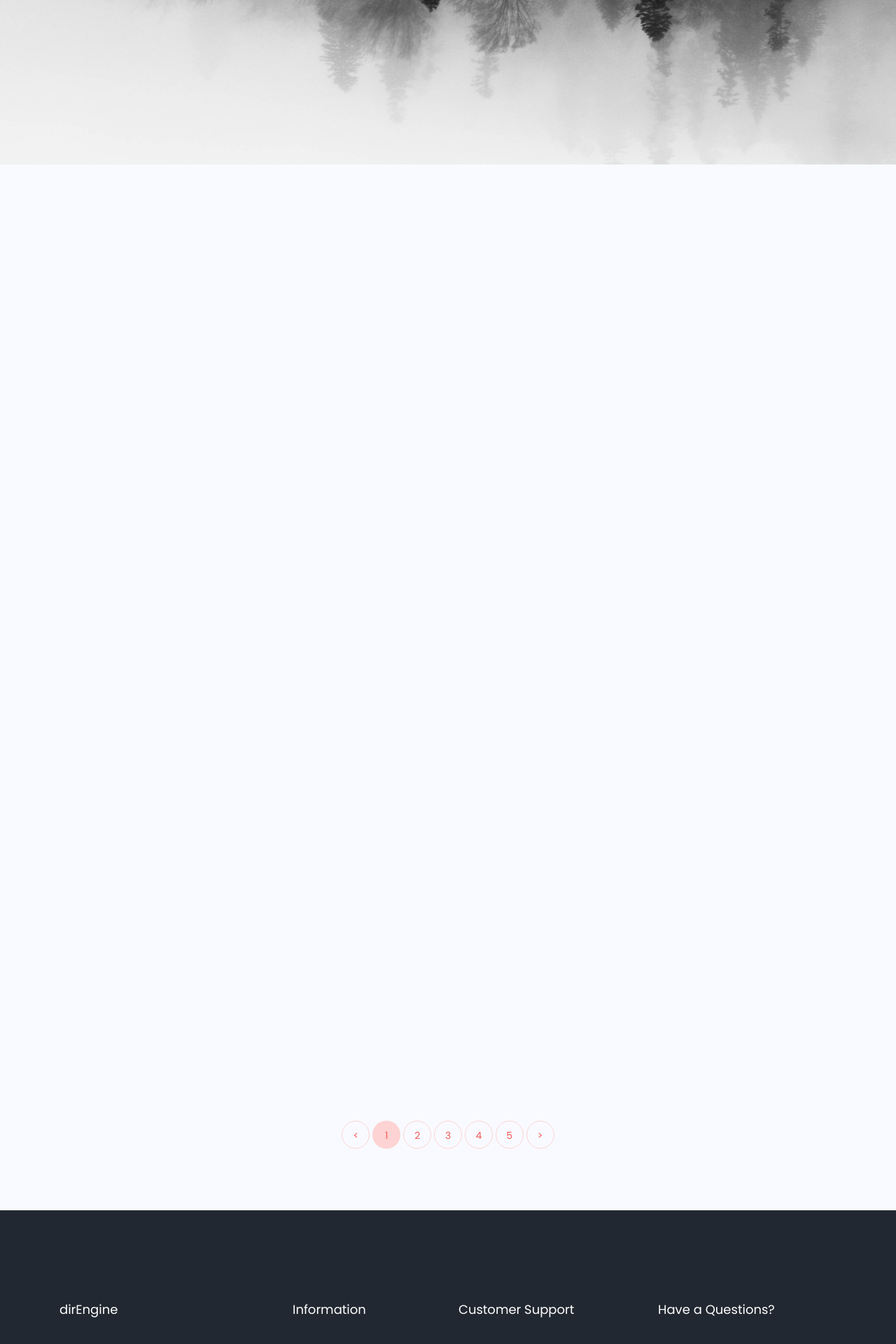
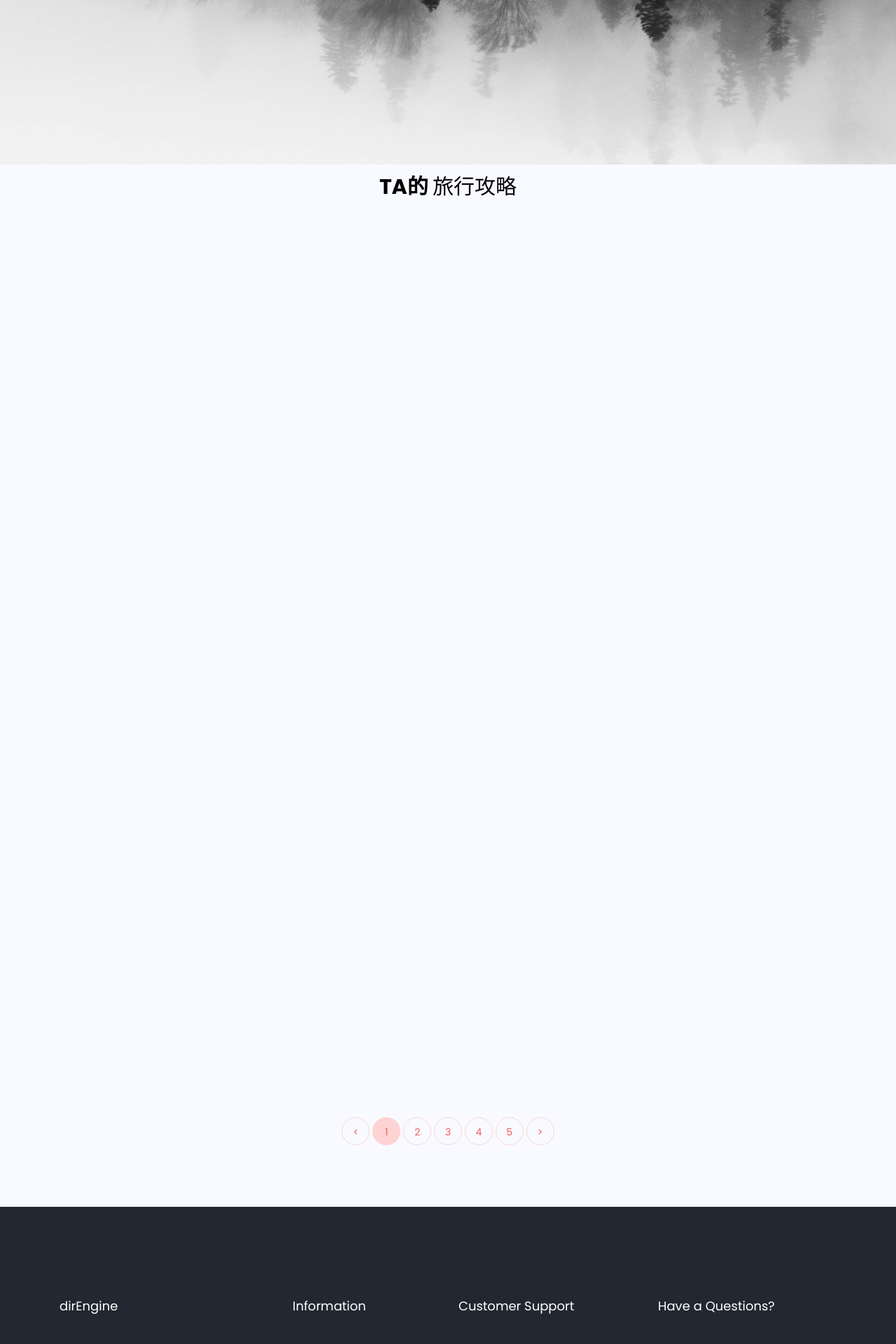
Before and after one commit to LemonRainy/JourneyOfFrogs, a Django app: template templates/userPage.html in a window 1280 px wide. Shown: the part 565-2485 px from the top of the page at 70% size. Run offline with Django 3.2, Linux system fonts and the light colour scheme; the template is opened without the code that fills it, so the values that code supplies are empty; some libraries are stand-ins or nearby versions; some web fonts are replaced.

Commit message:
他人用户页面

```diff
--- a/templates/css/ylz/userPage.css
+++ b/templates/css/ylz/userPage.css
@@ -6,3 +6,19 @@
     display: inline;
     padding-right: 30px;
 }
+
+.userButtuns{
+    width: 100%;
+}
+
+.userButtun{
+    width: 30%;
+}
+
+.strategies{
+    padding-top: 10px;
+}
+
+.strategy{
+    text-align: center;
+}
--- a/templates/userPage.html
+++ b/templates/userPage.html
@@ -75,8 +75,11 @@
       </div>
     </div>
 
+    <section class="strategies ftco-section bg-light">
 
-    <section class="ftco-section bg-light">
+          <div class="container strategy col-md-7 heading-section ftco-animate fadeInUp ftco-animated">
+            <h2 class="mb-4"><strong>TA的 </strong> 旅行攻略</h2>
+          </div>
 
       <div class="container">
         <div class="row d-flex">
```
